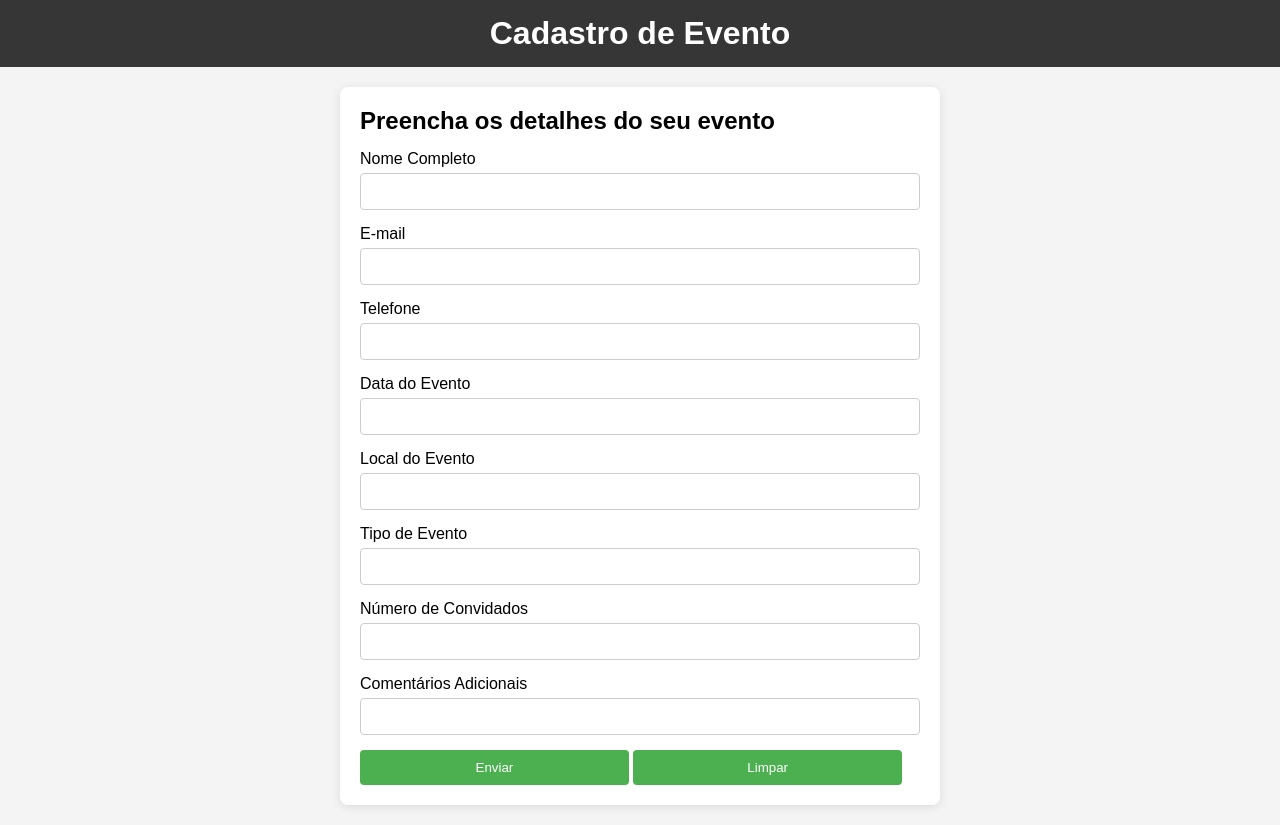
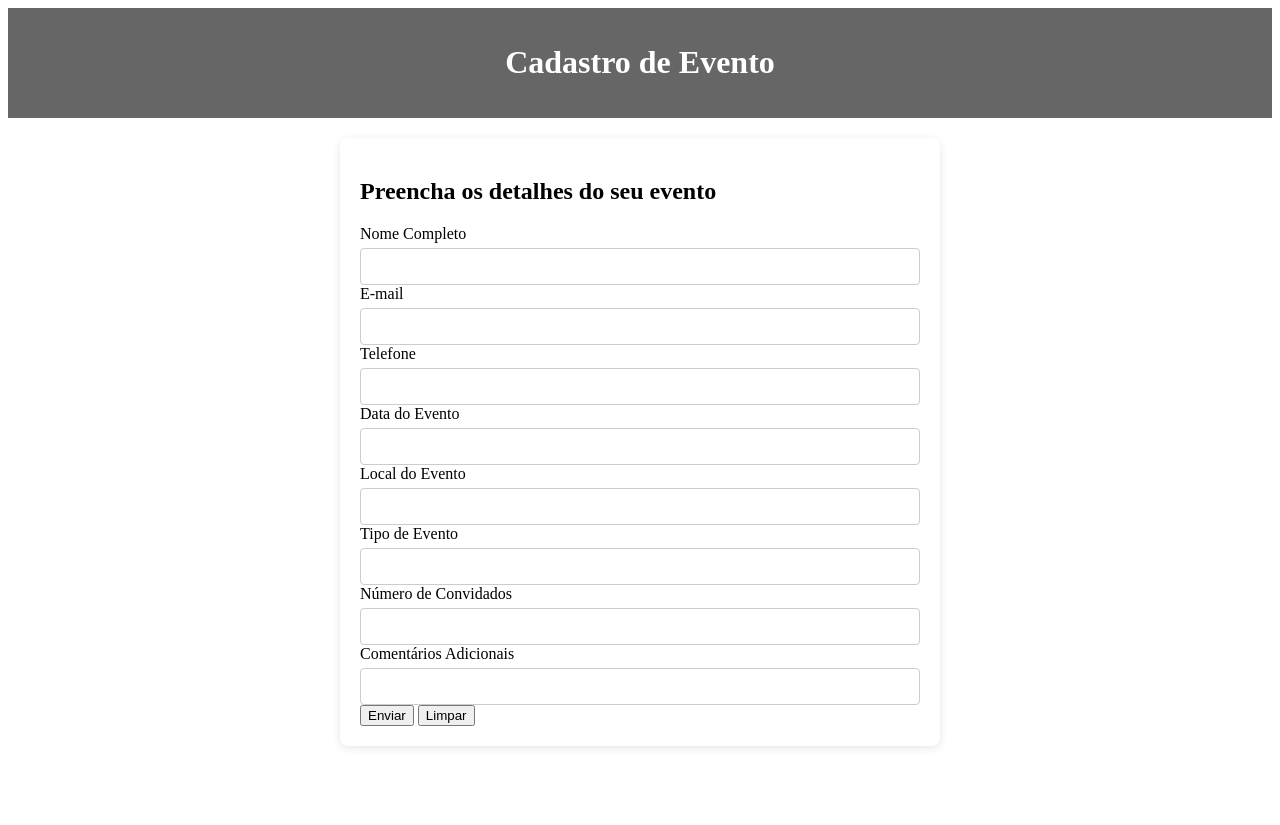
Before and after one commit to joaopedroberto/formulario-evento, a plain HTML site: page index.html in a window 1280 px wide. After the commit the page ends 800 px from the top, so only its background shows below. Drawn offline with Linux system fonts and the light colour scheme; a script that the page names is missing.

```diff
--- a/style.css
+++ b/style.css
@@ -1,71 +1,3 @@
-* {
-    box-sizing: border-box;
-}
-
-body {
-    font-family: Arial, sans-serif;
-    margin: 0;
-    padding: 0;
-    background-color: #f4f4f4;
-}
-
-header {
-    background: #4CAF50;
-    color: white;
-    padding: 15px 0;
-    text-align: center;
-}
-
-main {
-    max-width: 600px;
-    margin: 20px auto;
-    padding: 20px;
-    background: white;
-    border-radius: 8px;
-    box-shadow: 0 2px 10px rgba(0,0,0,0.1);
-}
-
-h1, h2 {
-    margin: 0;
-}
-
-label {
-    display: block;
-    margin-top: 15px;
-}
-
-input, select, textarea {
-    width: 100%;
-    padding: 10px;
-    margin-top: 5px;
-    border: 1px solid #ccc;
-    border-radius: 4px;
-}
-
-button {
-    background: #4CAF50;
-    color: white;
-    border: none;
-    padding: 10px;
-    margin-top: 15px;
-    cursor: pointer;
-    border-radius: 4px;
-    width: 48%;
-}
-
-button:hover {
-    background: #45a049;
-}
-
-.required {
-    color: red;
-}
-
-footer {
-    text-align: center;
-    margin-top: 20px;
-}
-
 * {
     box-sizing: border-box;
 }
@@ -73,7 +5,7 @@
 
 
 header {
-    background: #363636;
+    background: #666666;
     color: white;
     padding: 15px 0;
     text-align: center;
```
